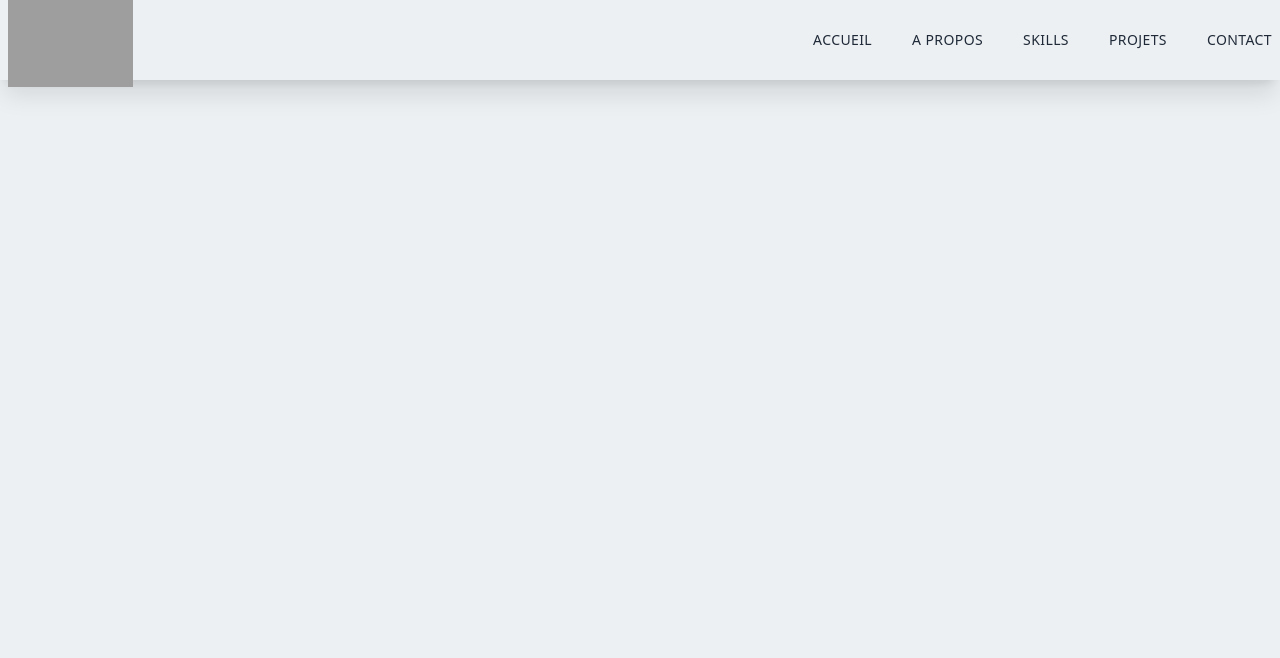
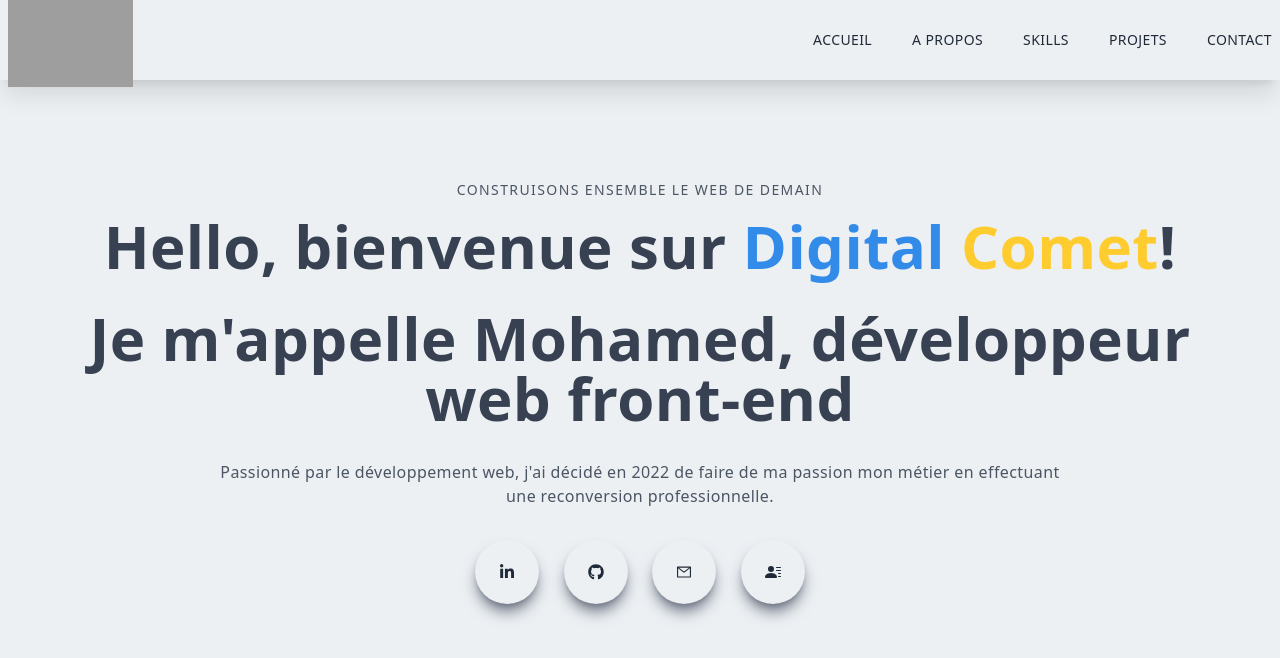
Before and after one commit to mohamedehn/portfolio, a Next.js app: page / in a window 1280 px wide. Shown: the top 658 px of the page. Built offline with nearby package versions, Linux system fonts and the light colour scheme; grey boxes are pictures that could not be loaded.

Commit message:
Main section finished, starting the about component

```diff
--- /dev/null
+++ b/components/About.jsx
@@ -0,0 +1,11 @@
+//in here we have the about section we my personnal informations and an image close to the text
+
+const About = () => {
+    return(
+        <div>
+
+        </div>
+    )
+}
+
+export default About;
--- a/components/Main.jsx
+++ b/components/Main.jsx
@@ -0,0 +1,43 @@
+// In this file we find the main component with the title of my website, some informations and also my social medias
+
+import {AiOutlineMail} from 'react-icons/ai';
+import {FaLinkedinIn, FaGithub, } from 'react-icons/fa'
+import {BsPersonLinesFill} from 'react-icons/bs'
+import react from 'react';
+
+const Main = () =>{
+    return(
+        <div className="w-full h-screen text-center">
+            <div className="max-w-[1240px] w-full h-full mx-auto p-2 flex justify-center items-center">
+                <div>
+                    <p className="uppercase text-sm tracking-widest text-gray-600">CONSTRUISONS ENSEMBLE LE WEB DE DEMAIN</p>
+                    <h1 className="py-4 text-gray-700">Hello, bienvenue sur <span className="text-[#338be9]">
+                        Digital</span> <span className="text-[#ffcc2f]">Comet</span>!
+                    </h1>
+                    <h1 className="py-4 text-gray-700">
+                        Je m&#39;appelle Mohamed, développeur web front-end
+                    </h1>
+                    <p className="py-4 text-gray-600 max-w-[70%] m-auto">
+                        Passionné par le développement web, j&#39;ai décidé en 2022 de faire de ma passion mon métier en effectuant une reconversion professionnelle.
+                    </p>
+                    <div className="py-4 flex items-center justify-between max-w-[330px] m-auto">
+                        <div className="rounded-full shadow-lg shadow-gray-500 p-6 cursor-pointer hover:scale-110 ease-in duration-300">
+                            <FaLinkedinIn/>
+                        </div>
+                        <div className="rounded-full shadow-lg shadow-gray-500 p-6 cursor-pointer hover:scale-110 ease-in duration-300">
+                            <FaGithub/>
+                        </div>
+                        <div className="rounded-full shadow-lg shadow-gray-500 p-6 cursor-pointer hover:scale-110 ease-in duration-300">
+                            <AiOutlineMail/>
+                        </div>
+                        <div className="rounded-full shadow-lg shadow-gray-500 p-6 cursor-pointer hover:scale-110 ease-in duration-300">
+                            <BsPersonLinesFill/>
+                        </div>
+                    </div>
+                </div>
+            </div>
+        </div>
+    )
+}
+
+export default Main;
--- a/components/Navbar.jsx
+++ b/components/Navbar.jsx
@@ -60,7 +60,7 @@
                         </div>
                     </div>
                     <div className="border-b border-gray-300 my-4 ">
-                        <p className="w-[85%] md:w-[90%] py-4">Construisons ensemble des solutions digitales extraordinaire !</p>
+                        <p className="w-[90%] md:w-[90%] py-2">Construisons ensemble des solutions digitales extraordinaire !</p>
                     </div>
                 </div>
                 <div className="py-4 flex flex-col">
@@ -81,7 +81,7 @@
                             <li className="py-4 text-sm"> Contact </li>
                         </Link>
                     </ul>
-                    <div className="pt-20">
+                    <div className="pt-9">
                         <p className="uppercase tracking-widest text-[#5651e5]">Prenons contact !</p>
                         <div className="flex items-center justify-between my-4 w-full sm:w-[80%]">
                             <div className="rounded-full shadow-lg shadow-gray-500 p-3 cursor-pointer hover:scale-105 ease-in duration-300">
--- a/pages/index.js
+++ b/pages/index.js
@@ -2,6 +2,9 @@
 import Image from 'next/image'
 import { Inter } from 'next/font/google'
 import Navbar from '@/components/Navbar'
+import Main from '@/components/Main'
+import About from '@/components/About'
+
 
 const inter = Inter({ subsets: ['latin'] })
 
@@ -15,6 +18,8 @@
         <link rel="icon" href="/favicon.ico" />
       </Head>
       <Navbar/>
+      <Main/>
+      <About/>
     </>
   )
 }
```
